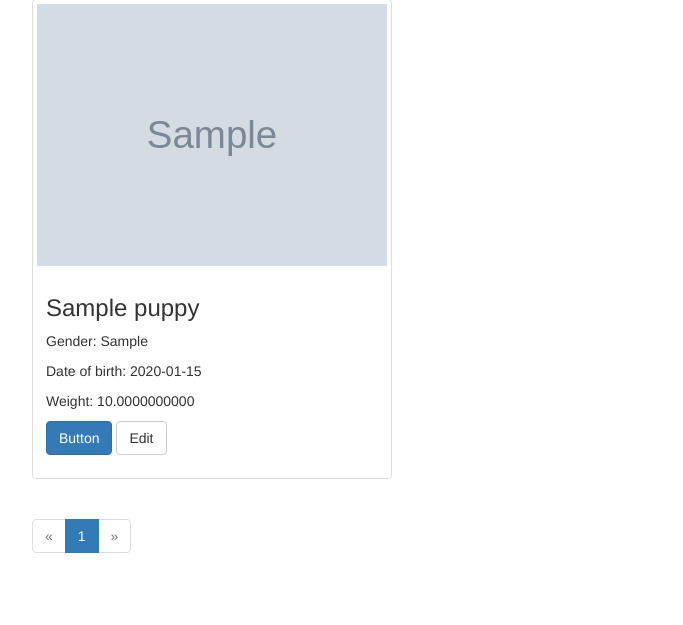
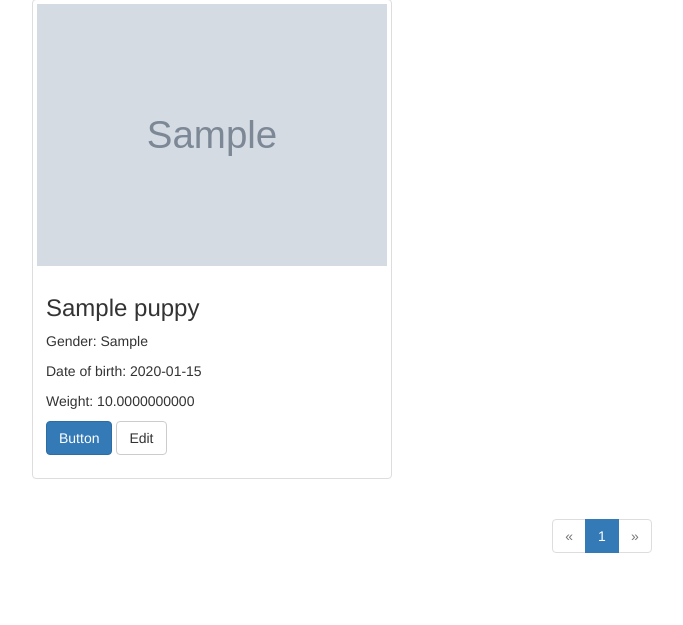
Before and after one commit to iraquitan/udacity-fsnd-puppy-shelter, a Flask app: page /puppies in a window 1280 px wide. Shown: the part 175-800 px from the top of the page, without its empty margins (38-721 px from the left). Run offline with Flask 2, Linux system fonts and the light colour scheme; tables that the repository leaves empty hold one stand-in row (values such as "Sample post"); grey boxes marked "Sample" are stand-in pictures; some libraries are stand-ins or nearby versions.

```diff
--- a/templates/puppies.html
+++ b/templates/puppies.html
@@ -76,7 +76,7 @@
               </div>
             {% endfor %}
         </div>
-    <nav>
+    <nav class="text-center">
       <ul class="pagination">
           {% if pagination.has_prev %}
               <li>
```
